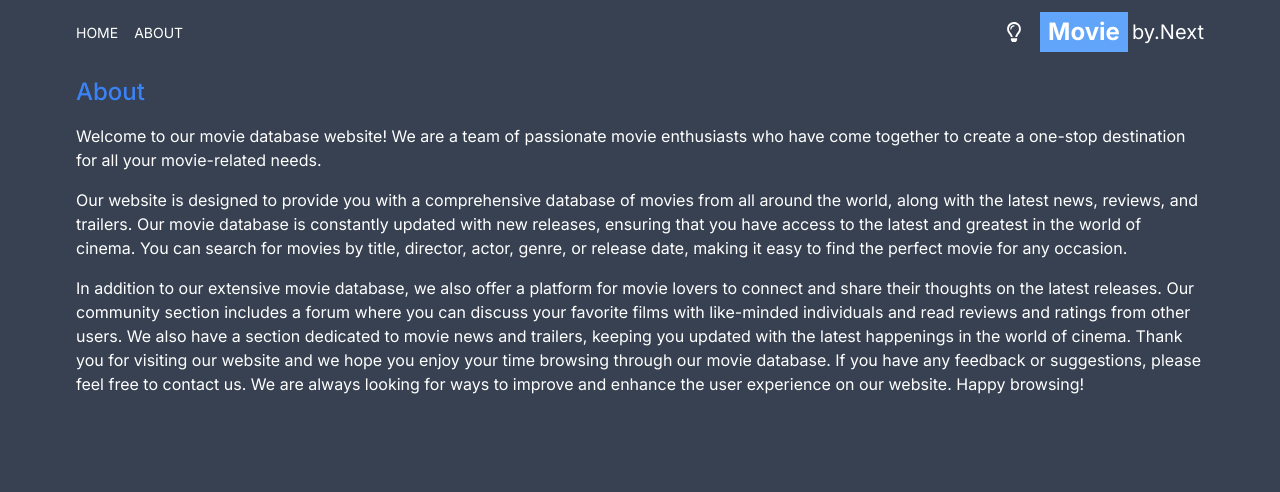
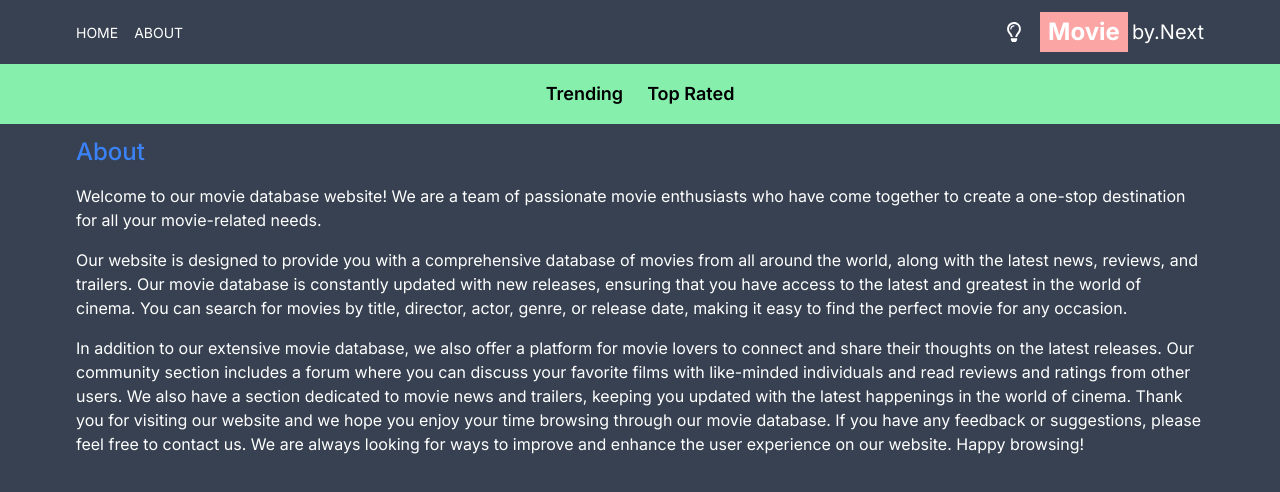
Before and after one commit to DocodeLee/next-movie-app, a Next.js app: page /about in a window 1280 px wide. Shown: the top 492 px of the page. Built offline with nearby package versions, Linux system fonts and the light colour scheme.

Commit message:
creating navbar
conditional styling {``}

```diff
--- a/src/app/layout.js
+++ b/src/app/layout.js
@@ -2,6 +2,7 @@ import { Inter } from "next/font/google";
 import "./globals.css";
 import Header from "@/components/Header";
 import Provider from "./Provider.jsx";
+import Navbar from "@/components/Navbar";
 
 const inter = Inter({ subsets: ["latin"] });
 
@@ -16,6 +17,7 @@ export default function RootLayout({ children }) {
       <body className={inter.className}>
         <Provider>
           <Header />
+          <Navbar />
           {children}
         </Provider>
       </body>
--- a/src/components/Header.jsx
+++ b/src/components/Header.jsx
@@ -14,7 +14,7 @@ export default function Header() {
       <div className="flex items-center gap-4">
         <DarkSwitch />
         <Link href={"/"} className="flex gap-1 items-center">
-          <span className="text-2xl font-bold bg-blue-400 py-1 px-2">
+          <span className="text-2xl font-bold bg-red-300 py-1 px-2">
             Movie
           </span>
           <span className="text-xl hidden sm:inline">by.Next</span>
--- a/src/components/MenuItem.jsx
+++ b/src/components/MenuItem.jsx
@@ -2,7 +2,7 @@ import Link from "next/link";
 
 export default function MenuItem({ title, address, Icon }) {
   return (
-    <Link href={address} className="hover:text-blue-400">
+    <Link href={address} className=" hover:text-blue-400">
       <Icon className="text-2xl sm:hidden" />
       <p className="uppercase hidden sm:inline text-sm">{title}</p>
     </Link>
--- /dev/null
+++ b/src/components/Navbar.jsx
@@ -0,0 +1,10 @@
+import NavbarItem from "./NavbarItem";
+
+export default function NavBar() {
+  return (
+    <div className="text-black flex dark:bg-green-300 bg-blue-200 p-4 lg:text-lg justify-center gap-6 font-bold">
+        <NavbarItem title="Trending" param="fetchTrending" />
+        <NavbarItem title="Top Rated" param="fetchTopRated" />
+    </div>
+  )
+}
--- /dev/null
+++ b/src/components/NavbarItem.jsx
@@ -0,0 +1,19 @@
+"use client"
+
+import Link from "next/link";
+import { useSearchParams } from "next/navigation";
+
+export default function NavbarItem({title, param}) {
+  const searchParams = useSearchParams();
+  const genre = searchParams.get('genre');
+  return (
+
+    <Link
+    className= {` hover:-translate-y-1 font-semibold
+    ${genre === param ? 'underline underline-offset-8 decoration-4 decoration-slate-700 rounded-lg ': ''}`}
+    href={`/?genre=${param}`}>
+    {title}
+    </Link>
+
+  )
+}
```
Also changed, not shown: 1 other file (tests, documents, lock files or other folders).
